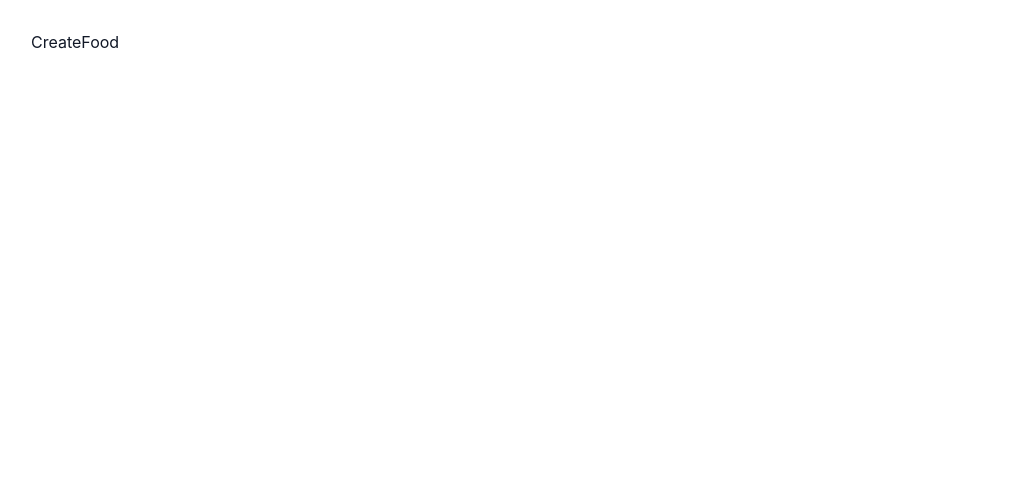
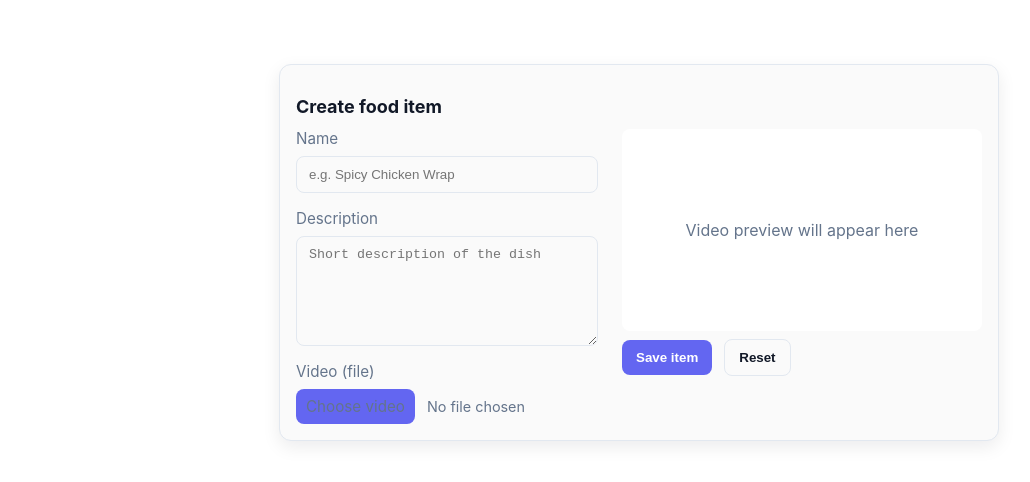
Before and after one commit to masukkhan-github/food-app, a React (Vite) app in the folder frontend/: page /create-food in a window 1280 px wide. Shown: the top 482 px of the page, without its empty margins (1-1031 px from the left). Built offline with nearby package versions, Linux system fonts and the light colour scheme.

Commit message:
create food page is ready

```diff
--- a/frontend/src/App.jsx
+++ b/frontend/src/App.jsx
@@ -1,15 +1,13 @@
-import React from 'react'
-
-import './App.css'
-import './styles/auth.css'
-import AuthRoutes from './routes/AuthRoutes.jsx'
+import React from "react";
+import { BrowserRouter } from "react-router-dom";
+import AuthRoutes from "./routes/AuthRoutes";
 
 function App() {
   return (
-    <>
-      <AuthRoutes/>
-    </>
-  )
+    <BrowserRouter>
+      <AuthRoutes />
+    </BrowserRouter>
+  );
 }
 
-export default App
+export default App;
--- a/frontend/src/pages/auth/food-item/CreateFood.jsx
+++ b/frontend/src/pages/auth/food-item/CreateFood.jsx
@@ -1,9 +1,181 @@
-import React from 'react'
+import React, { useState, useEffect } from "react";
+import "../../../styles/create-food.css";
+import axios from "axios";
+import { useNavigate } from "react-router-dom";
 
 const CreateFood = () => {
+  const [videoSrc, setVideoSrc] = useState("");
+  const [videoFile, setVideoFile] = useState(null);
+  const [name, setName] = useState("");
+  const [description, setDescription] = useState("");
+  const [fileName, setFileName] = useState("");
+  const [loading, setLoading] = useState(false); // 👈 loading state
+
+  const navigate = useNavigate();
+
+  // ✅ Cleanup video preview URL when file changes or component unmounts
+  useEffect(() => {
+    return () => {
+      if (videoSrc) URL.revokeObjectURL(videoSrc);
+    };
+  }, [videoSrc]);
+
+  const handleSubmit = async (e) => {
+    e.preventDefault();
+    setLoading(true);
+
+    const formData = new FormData();
+    formData.append("name", name);
+    formData.append("description", description);
+
+    if (videoFile) {
+      formData.append("video", videoFile);
+    }
+
+    try {
+      const res = await axios.post("http://localhost:3000/api/v1/food", formData, {
+        withCredentials: true,
+        headers: { "Content-Type": "multipart/form-data" },
+      });
+
+      console.log(res.data, "✅ Food created, from CreateFood.jsx");
+
+      // small delay to show loading, then navigate
+      setTimeout(() => {
+        navigate("/");
+      }, 500);
+    } catch (err) {
+      console.error(
+        "❌ Error from CreateFood.jsx creating food item:",
+        err.response?.data || err.message
+      );
+    } finally {
+      setLoading(false);
+    }
+  };
+
+  const handleFile = (e) => {
+    const file = e.target.files && e.target.files[0];
+    if (!file) {
+      setFileName("");
+      setVideoSrc("");
+      setVideoFile(null);
+      return;
+    }
+    setFileName(file.name);
+    setVideoFile(file);
+    const url = URL.createObjectURL(file);
+    setVideoSrc(url);
+  };
+
+  if (loading) {
+    // ✅ Loading screen
+    return (
+      <main className="create-food-page">
+        <div className="cf-card" style={{ textAlign: "center", padding: "2rem" }}>
+          <h2>⏳ Creating food item...</h2>
+          <p>Please wait while we save your item.</p>
+        </div>
+      </main>
+    );
+  }
+
   return (
-    <div>CreateFood</div>
-  )
-}
+    <main className="create-food-page">
+      <div className="cf-card">
+        <h2 className="cf-title">Create food item</h2>
 
-export default CreateFood
+        <form className="cf-form" onSubmit={handleSubmit}>
+          <div className="cf-left">
+            <div className="cf-row">
+              <label htmlFor="foodName">Name</label>
+              <input
+                id="foodName"
+                name="name"
+                type="text"
+                value={name}
+                onChange={(e) => setName(e.target.value)}
+                placeholder="e.g. Spicy Chicken Wrap"
+                required
+                disabled={loading}
+              />
+            </div>
+
+            <div className="cf-row">
+              <label htmlFor="foodDesc">Description</label>
+              <textarea
+                id="foodDesc"
+                name="description"
+                value={description}
+                onChange={(e) => setDescription(e.target.value)}
+                placeholder="Short description of the dish"
+                required
+                disabled={loading}
+              ></textarea>
+            </div>
+
+            <div className="cf-row cf-video-picker">
+              <label>Video (file)</label>
+              <div className="cf-file-input-wrapper">
+                <input
+                  id="videoFile"
+                  name="video"
+                  className="cf-file-input"
+                  type="file"
+                  accept="video/*"
+                  onChange={handleFile}
+                  required
+                  disabled={loading}
+                />
+                <label htmlFor="videoFile" className="cf-file-btn">
+                  <span>Choose video</span>
+                </label>
+                <div className="cf-file-name">{fileName || "No file chosen"}</div>
+              </div>
+            </div>
+          </div>
+
+          <aside className="cf-right cf-row">
+            <div className="cf-video-preview">
+              {videoSrc ? (
+                <video src={videoSrc} controls muted playsInline />
+              ) : (
+                <div
+                  style={{
+                    padding: 16,
+                    textAlign: "center",
+                    color: "rgba(var(--muted),1)",
+                  }}
+                >
+                  Video preview will appear here
+                </div>
+              )}
+            </div>
+
+            <div className="cf-actions">
+              <button type="submit" className="btn btn-primary" disabled={loading}>
+                {loading ? "Saving..." : "Save item"}
+              </button>
+              <button
+                type="button"
+                className="btn btn-ghost"
+                disabled={loading}
+                onClick={() => {
+                  setName("");
+                  setDescription("");
+                  setVideoSrc("");
+                  setFileName("");
+                  setVideoFile(null);
+                }}
+              >
+                Reset
+              </button>
+            </div>
+          </aside>
+        </form>
+      </div>
+    </main>
+  );
+};
+
+export default CreateFood;
--- a/frontend/src/routes/AuthRoutes.jsx
+++ b/frontend/src/routes/AuthRoutes.jsx
@@ -1,28 +1,26 @@
 import React from 'react';
-import { BrowserRouter as Router, Routes, Route } from 'react-router-dom';
+import { Routes, Route } from 'react-router-dom';
 
-import UserRegister from '../pages/auth/UserRegister.jsx'
-import UserLogin from '../pages/auth/UserLogin.jsx'
-import PartnerRegister from '../pages/auth/PartnerRegister.jsx'
-import PartnerLogin from '../pages/auth/PartnerLogin.jsx'
+import UserRegister from '../pages/auth/UserRegister.jsx';
+import UserLogin from '../pages/auth/UserLogin.jsx';
+import PartnerRegister from '../pages/auth/PartnerRegister.jsx';
+import PartnerLogin from '../pages/auth/PartnerLogin.jsx';
 import Home from '../pages/auth/general/Home.jsx';
 import CreateFood from '../pages/auth/food-item/CreateFood.jsx';
 import Profile from '../pages/auth/food-item/Profile.jsx';
 
 const AuthRoutes = () => {
   return (
-    <Router>
-        <Routes>
-            <Route path="/user/register" element={<UserRegister/>}/>
-            <Route path="/user/login" element={<UserLogin/>}/>
-            <Route path="/food-partner/register" element={<PartnerRegister/>}/>
-            <Route path="/food-partner/login" element={<PartnerLogin/>}/>
-            <Route path="/" element={<Home/>}/>
-            <Route path="/create-food" element={<CreateFood/>}/>
-            <Route path="/food-partner/:id" element={<Profile/>}/>
-        </Routes>
-    </Router>
-  )
-}
+    <Routes>
+      <Route path="/user/register" element={<UserRegister />} />
+      <Route path="/user/login" element={<UserLogin />} />
+      <Route path="/food-partner/register" element={<PartnerRegister />} />
+      <Route path="/food-partner/login" element={<PartnerLogin />} />
+      <Route path="/" element={<Home />} />
+      <Route path="/create-food" element={<CreateFood />} />
+      <Route path="/food-partner/:id" element={<Profile />} />
+    </Routes>
+  );
+};
 
-export default AuthRoutes
+export default AuthRoutes;
--- /dev/null
+++ b/frontend/src/styles/create-food.css
@@ -0,0 +1,77 @@
+@import './vars.css';
+
+/* Mobile-first styles for CreateFood page */
+.create-food-page {
+  background: rgb(var(--bg));
+  color: rgb(var(--text));
+  padding: var(--space-6);
+  min-height: 100vh;
+  box-sizing: border-box;
+}
+
+.cf-card {
+  background: rgb(var(--card));
+  border: 1px solid rgba(var(--color-border), 1);
+  border-radius: var(--radius);
+  padding: var(--space-4);
+  box-shadow: var(--shadow);
+  max-width: 720px;
+  margin: 0 auto;
+}
+
+.cf-title {
+  font-size: 1.125rem;
+  font-weight: 700;
+  margin-bottom: var(--space-3);
+}
+
+.cf-form { display: grid; gap: var(--space-4); grid-template-columns: 1fr; }
+
+.cf-left { display: grid; gap: var(--space-4); }
+.cf-right { display: grid; gap: var(--space-4); }
+
+.cf-row { display: grid; gap: var(--space-2); width: 100%; }
+.cf-row label { font-size: 0.95rem; color: rgb(var(--muted)); }
+.cf-row input[type="text"], .cf-row input[type="url"], .cf-row textarea {
+  padding: 10px 12px;
+  border-radius: 8px;
+  border: 1px solid rgba(var(--color-border), 1);
+  background: transparent;
+  outline: none;
+  color: rgb(var(--text));
+}
+
+.cf-row textarea { min-height: 110px; resize: vertical; }
+
+.cf-actions { display: flex; gap: var(--space-3); align-items: center; }
+.btn { padding: 10px 14px; border-radius: 8px; border: none; cursor: pointer; }
+.btn-primary { background: rgb(var(--primary)); color: white; }
+.btn-ghost { background: transparent; border: 1px solid rgba(var(--color-border),1); color: rgb(var(--text)); }
+
+.cf-video-picker { display: grid; gap: var(--space-2); }
+.cf-video-preview {
+  width: 100%;
+  aspect-ratio: 16/9;
+  max-height: 260px;
+  background: rgb(var(--color-surface));
+  border-radius: 8px;
+  overflow: hidden;
+  display:flex;
+  align-items:center;
+  justify-content:center;
+}
+.cf-video-preview video { display:block; width:100%; height:100%; object-fit:cover; }
+
+/* Custom file input */
+.cf-file-input-wrapper { display:flex; gap: var(--space-3); align-items:center; width:100%; flex-wrap:wrap; }
+.cf-file-input { position: absolute; left: -9999px; width: 1px; height: 1px; overflow: hidden; }
+.cf-file-btn { display:inline-flex; gap:8px; align-items:center; padding:8px 10px; border-radius:8px; background: rgba(var(--primary),1); color: #fff; cursor:pointer; font-size:0.95rem; flex: none; }
+.cf-file-btn svg { opacity: 0.95; }
+.cf-file-name { font-size:0.9rem; color: rgb(var(--muted)); overflow: hidden; text-overflow: ellipsis; white-space: nowrap; flex: 1 1 0; min-width: 0; }
+
+/* Larger screens */
+@media (min-width: 720px) {
+  .cf-form { grid-template-columns: 1fr 360px; align-items: start; gap: var(--space-6); }
+  .cf-left { grid-column: 1 / 2; }
+  .cf-right { grid-column: 2 / 3; }
+}
```
